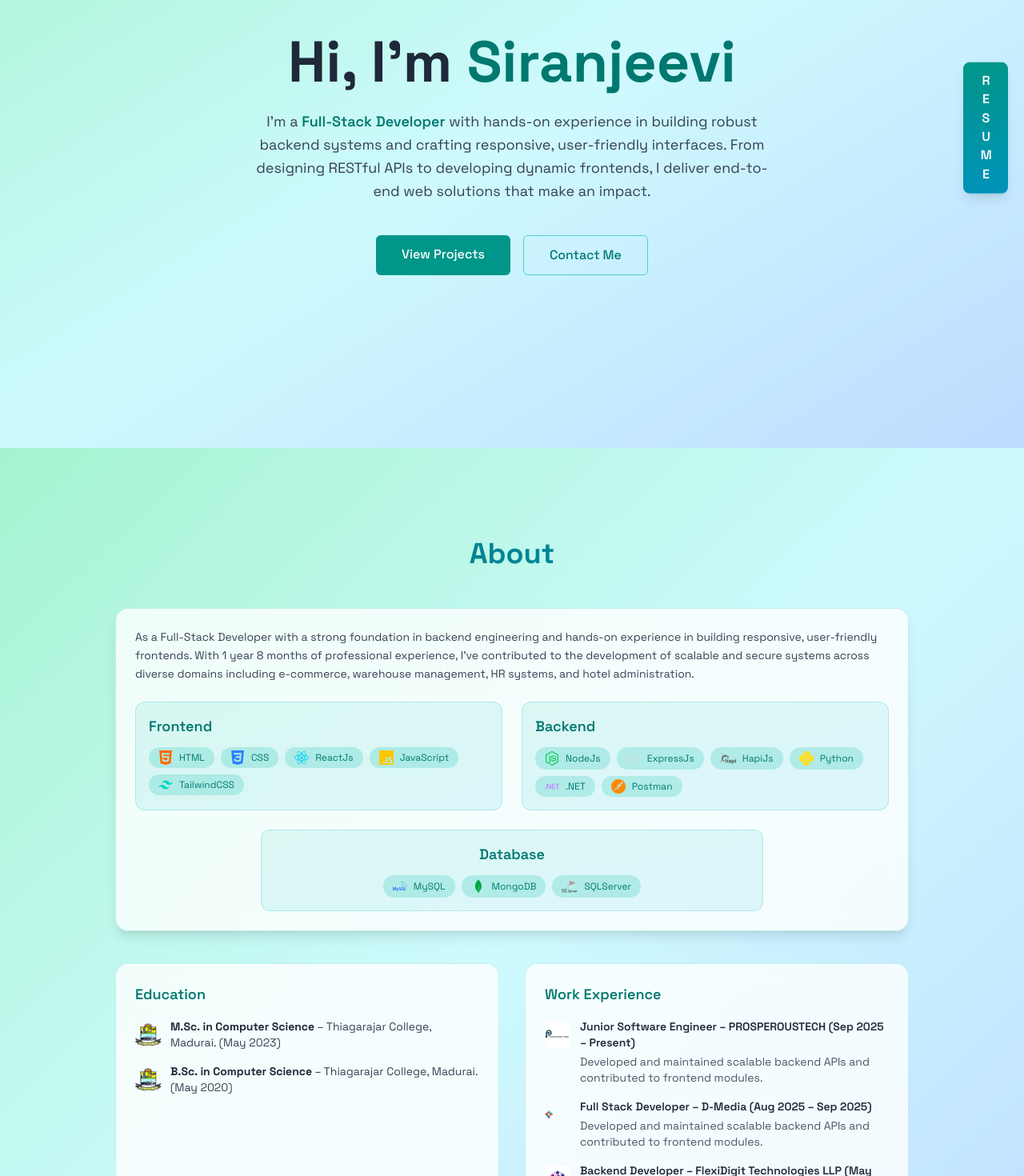
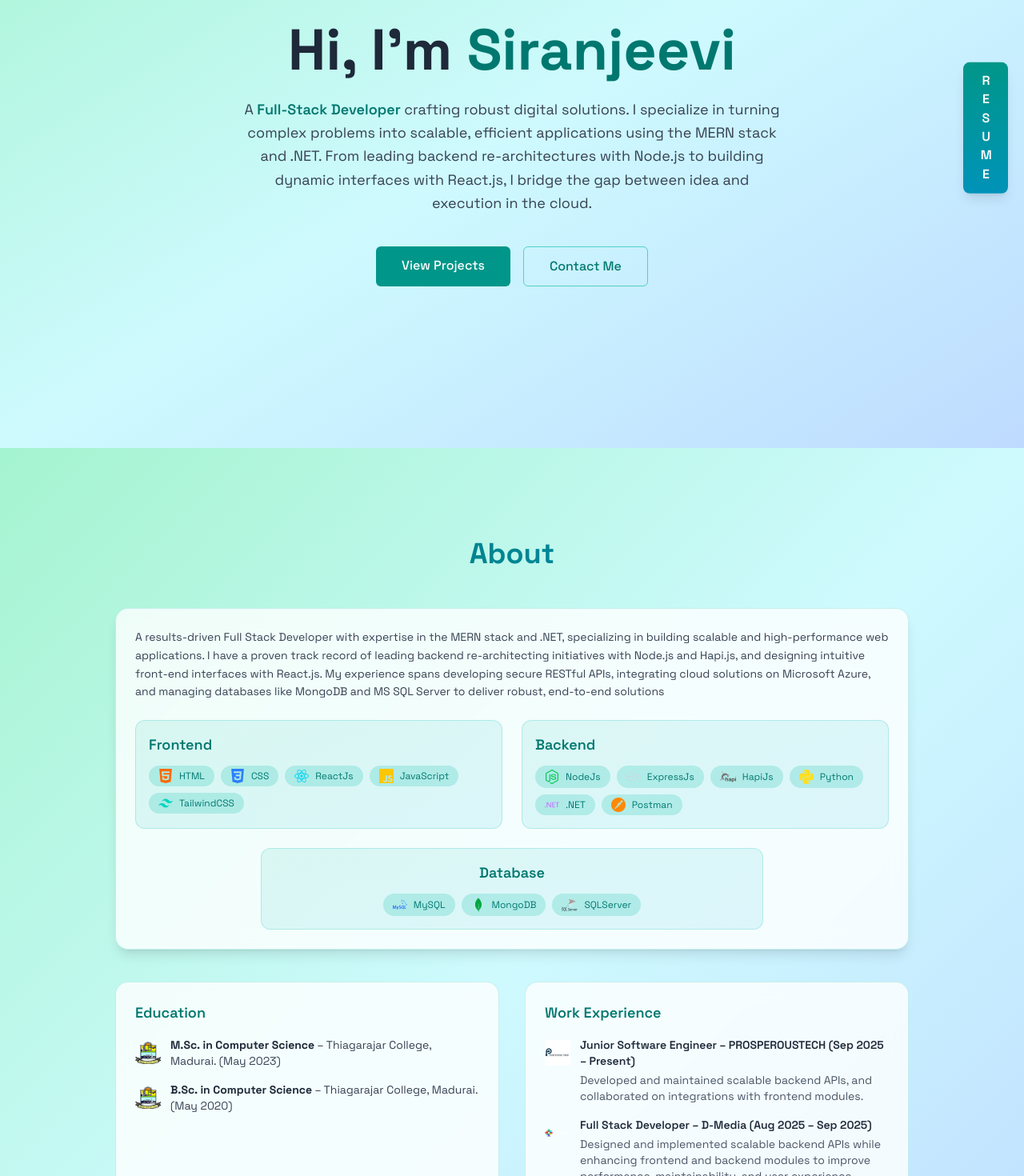
Before and after one commit to Siranjeeviv26/siranjeevi-v-portfoilo, a React (Vite) app: page / in a window 1280 px wide. Shown: the part 240-1710 px from the top of the page at 80% size. Built offline with nearby package versions, Linux system fonts and the light colour scheme.

Commit message:
New changes

```diff
--- a/src/components/sections/About.jsx
+++ b/src/components/sections/About.jsx
@@ -90,10 +90,9 @@ export const About = () => {
             className="p-6 rounded-2xl border border-teal-500/20 bg-white/80 backdrop-blur-md shadow-lg hover:shadow-[0_0_20px_rgba(20,184,166,0.3)] transition-all duration-500"
           >
             <p className="text-gray-700 mb-6 text-sm leading-relaxed">
-              As a Full-Stack Developer with a strong foundation in backend engineering and hands-on experience
-              in building responsive, user-friendly frontends. With 1 year 8 months of professional experience,
-              I've contributed to the development of scalable and secure systems across diverse domains including
-              e-commerce, warehouse management, HR systems, and hotel administration.
+              A results-driven Full Stack Developer with expertise in the MERN stack and .NET, specializing in building scalable and high-performance web applications.
+              I have a proven track record of leading backend re-architecting initiatives with Node.js and Hapi.js, and designing intuitive front-end interfaces with React.js.
+              My experience spans developing secure RESTful APIs, integrating cloud solutions on Microsoft Azure, and managing databases like MongoDB and MS SQL Server to deliver robust, end-to-end solutions
             </p>
 
             {/* Skill Sections */}
@@ -212,7 +211,7 @@ export const About = () => {
                   <img src={prosperoustechLogo} alt="prosperoustechLogo" className="w-8 h-8 object-contain rounded mt-1 flex-shrink-0" />
                   <div>
                     <h4 className="font-semibold text-gray-800">Junior Software Engineer – PROSPEROUSTECH (Sep 2025 – Present)</h4>
-                    <p className="mt-1 text-gray-600">Developed and maintained scalable backend APIs and contributed to frontend modules.</p>
+                    <p className="mt-1 text-gray-600">Developed and maintained scalable backend APIs, and collaborated on integrations with frontend modules.</p>
                   </div>
                 </div>
 
@@ -221,7 +220,7 @@ export const About = () => {
                   <img src={dmediaLogo} alt="dmedia Logo" className="w-8 h-8 object-contain rounded mt-1 flex-shrink-0" />
                   <div>
                     <h4 className="font-semibold text-gray-800">Full Stack Developer – D-Media (Aug 2025 – Sep 2025)</h4>
-                    <p className="mt-1 text-gray-600">Developed and maintained scalable backend APIs and contributed to frontend modules.</p>
+                    <p className="mt-1 text-gray-600">Designed and implemented scalable backend APIs while enhancing frontend and backend modules to improve performance, maintainability, and user experience.</p>
                   </div>
                 </div>
 
--- a/src/components/sections/Home.jsx
+++ b/src/components/sections/Home.jsx
@@ -74,11 +74,9 @@ export const Home = () => {
             custom={2}
             className="text-gray-700 text-lg mb-10 max-w-2xl mx-auto leading-relaxed"
           >
-            I'm a <span className="text-teal-700 font-semibold">Full-Stack Developer</span> with
-            hands-on experience in building robust backend systems and crafting
-            responsive, user-friendly interfaces. From designing RESTful APIs to
-            developing dynamic frontends, I deliver end-to-end web solutions that
-            make an impact.
+            A <span className="text-teal-700 font-semibold">Full-Stack Developer</span> crafting robust digital solutions.
+            I specialize in turning complex problems into scalable, efficient applications using the MERN stack and .NET.
+            From leading backend re-architectures with Node.js to building dynamic interfaces with React.js, I bridge the gap between idea and execution in the cloud.
           </motion.p>
 
           <motion.div
```
